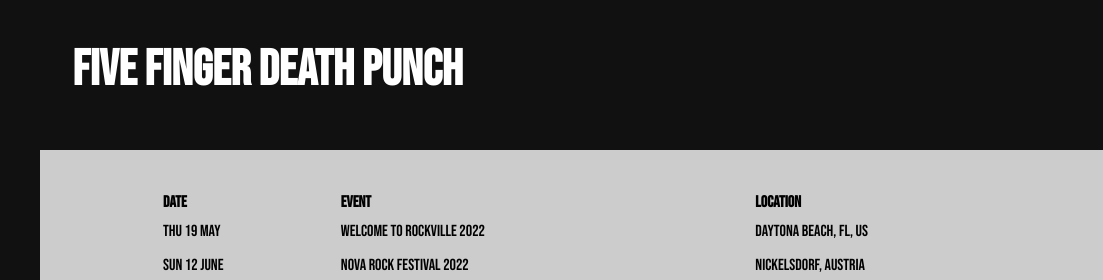
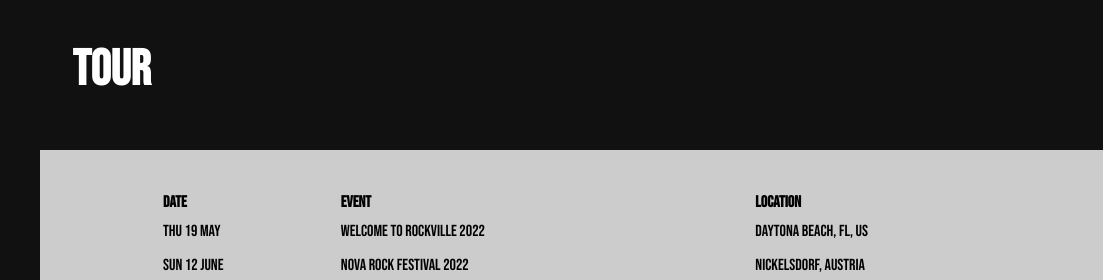
Before and after one commit to PopTheTop/DrewMorgan-Week5-BandWebsite, a plain HTML site: page tourdates.html in a window 1280 px wide. Shown: the top 280 px of the page, 0-1103 px from the left. Drawn offline with Linux system fonts and the light colour scheme.

Commit message:
Update tourdates.html

```diff
--- a/tourdates.html
+++ b/tourdates.html
@@ -12,7 +12,7 @@
 
   <body>
     <header>
-      <h1>Five Finger Death Punch</h1>
+      <h1>Tour</h1>
       <a href="https://imgbb.com/"><img src="https://i.ibb.co/S63TjD8/logo-400.png" alt="Band Logo" border="0"></a><!-- insert <img> element, link to the a small
           version of the band/movie logo. You can either find an existing logo for the band/movie or create one of your own-->
 
```
